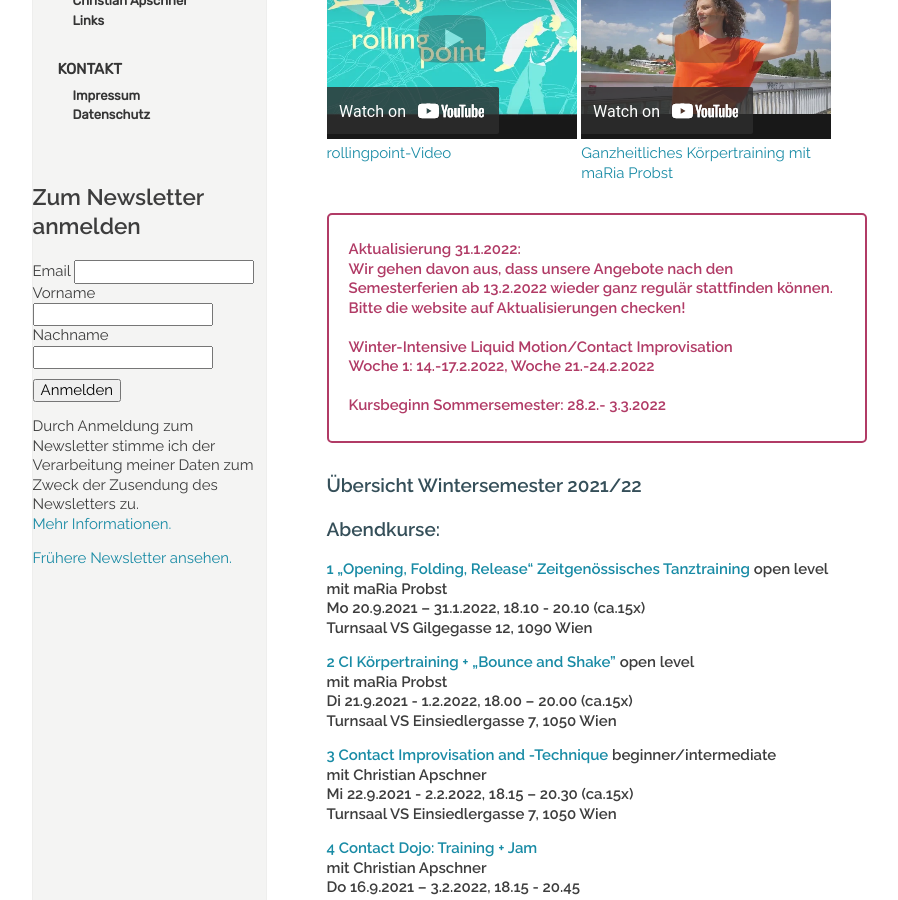
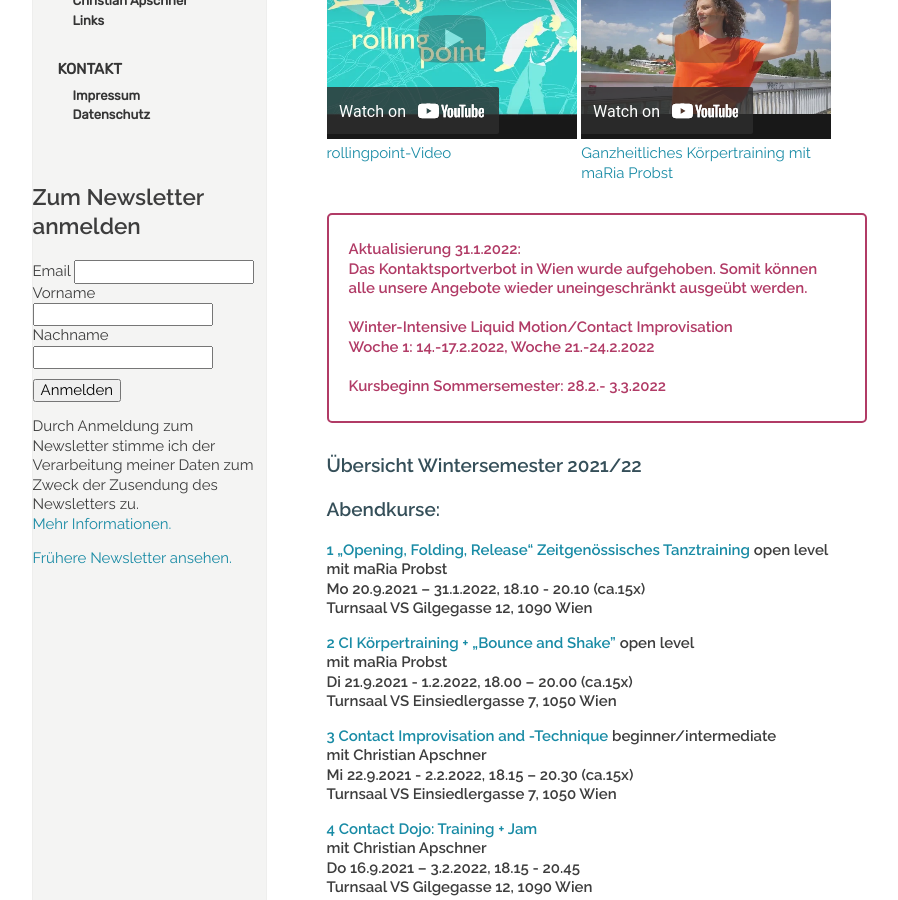
Before and after one commit to manulari/rollingpointat, a Jekyll site: the page built from _pages_de/index.md, in a window 1280 px wide and 900 px high, scrolled down 738 px. Shown: the whole window, without its empty margins (152-1050 px from the left). Built offline with Jekyll 4.4.1, drawn with Linux system fonts in a browser that asks for light colours; comment, search, counter and statistics services are not loaded.

Commit message:
Update page (de) “index”

```diff
--- a/_pages_de/index.md
+++ b/_pages_de/index.md
@@ -16,7 +16,7 @@ Fotocredit: Johannes Stolba
 <div class="imglink"><a target="_blank" href="https://www.youtube.com/embed/6A5otnVZAg4"><img src="/assets/uploads/video_vorschau_maria.png" alt="" /><div>Ganzheitliches Körpertraining mit maRia Probst</div></a></div>
 
 > **Aktualisierung 31.1.2022:**\
-> **Wir gehen davon aus, dass unsere Angebote nach den Semesterferien ab 13.2.2022 wieder ganz regulär stattfinden können. Bitte die website auf Aktualisierungen checken!**\
+> **Das Kontaktsportverbot in Wien wurde aufgehoben. Somit können alle unsere Angebote wieder uneingeschränkt ausgeübt werden.**\
 > \
 > **Winter-Intensive Liquid Motion/Contact Improvisation**\
 > **Woche 1: 14.-17.2.2022, Woche 21.-24.2.2022**\
@@ -48,6 +48,7 @@ Turnsaal VS Einsiedlergasse 7, 1050 Wien**
 **Turnsaal VS Gilgegasse 12, 1090 Wien**
 
 ### **Winter-Intensive: Liquid Motion into Contact Improvisation**
+
 [**Woche 1: 14.-17.2.2022**\
 **Woche 2: 21.-24.2.2022**](https://rollingpoint.at/winterintensive)
 
```
